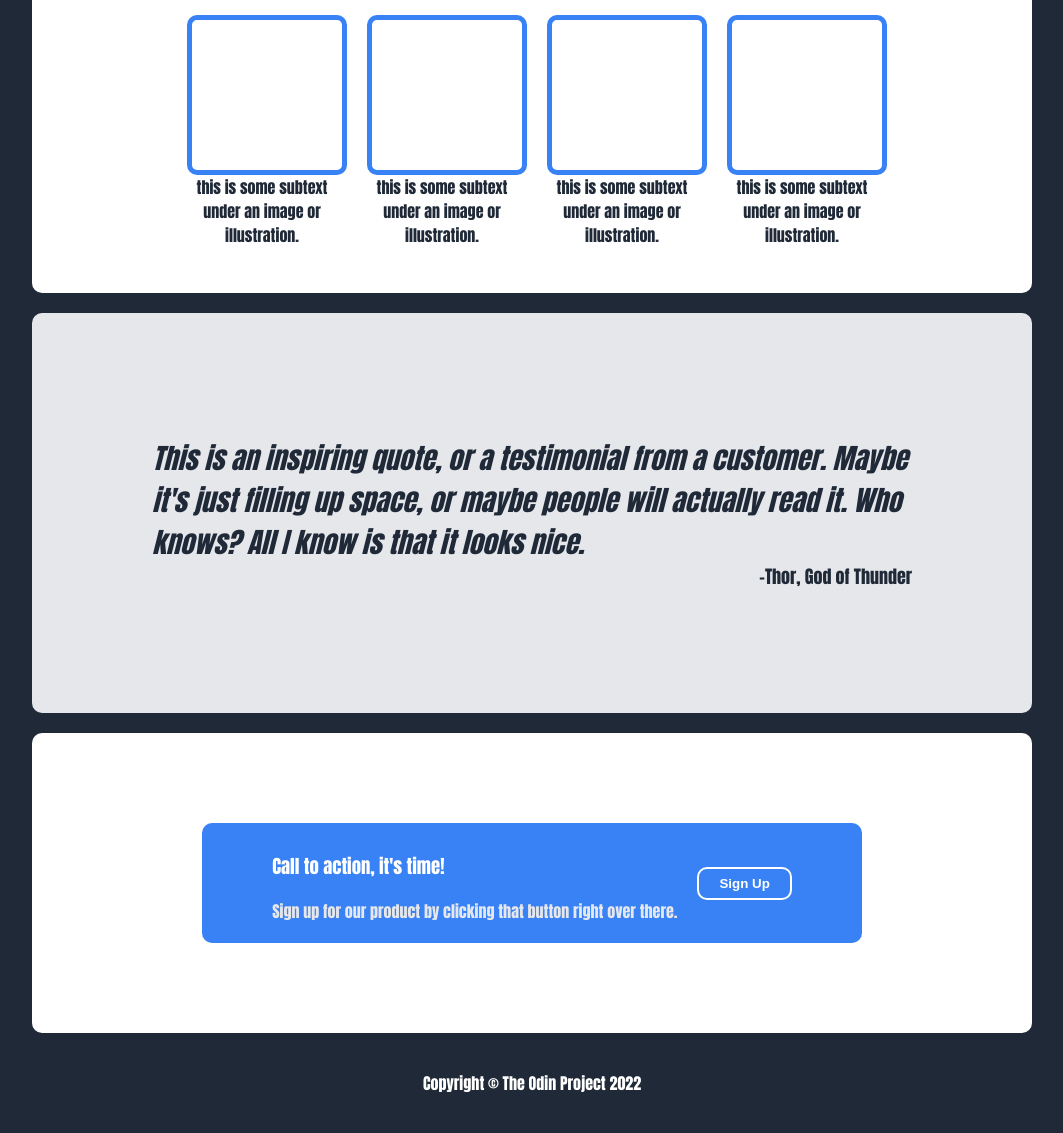
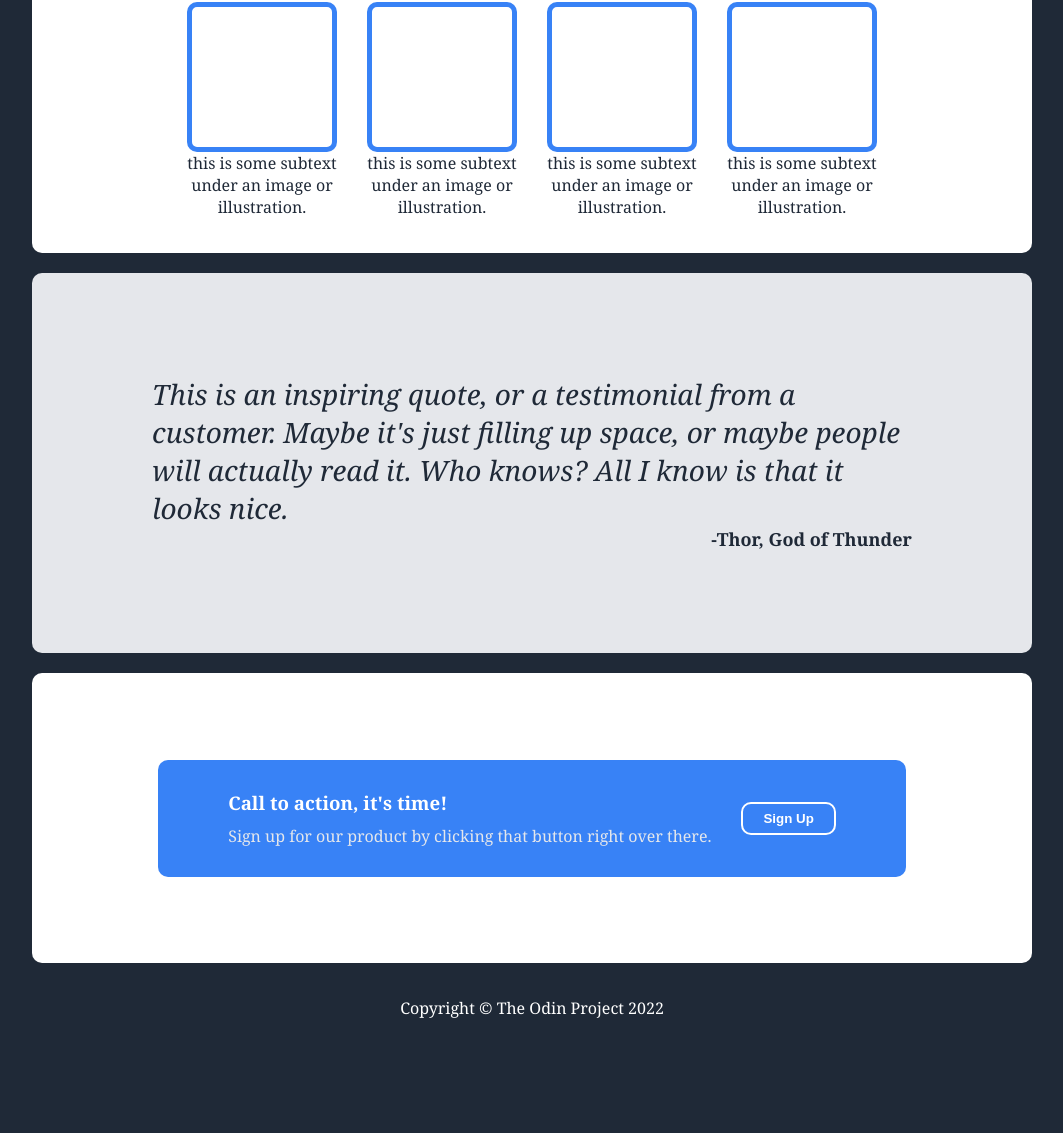
Before and after one commit to MellowedPneuma/landing-page, a plain HTML site: page index.html in a window 1280 px wide. Shown: the part 507-1640 px from the top of the page, without its empty margins (108-1171 px from the left). After the commit the page ends 1560 px from the top, so only its background shows below. Drawn offline with Linux system fonts and the light colour scheme.

Commit message:
Make some minor changes such as alignment and font types

```diff
--- a/styles.css
+++ b/styles.css
@@ -7,7 +7,7 @@
 body {
     max-width: 1000px;
     margin: 0 auto;
-    font-family: Impact, Haettenschweiler, 'Arial Narrow Bold', sans-serif;
+    font-family: Georgia, 'Times New Roman', Times, serif;
     color: white;
     background: #1F2937;
 }
@@ -29,7 +29,7 @@ body {
 }
 
 .nav-header {
-    height: 400px;
+    height: 380px;
 }
 
 /*Navbar*/
@@ -44,6 +44,7 @@ body {
 a {
     text-decoration: none;
     color: white;
+    transition-duration: 0.4s;
 }
 
 a:hover {
@@ -54,7 +55,7 @@ a:hover {
     display: flex;
     justify-content: space-between;
     align-items: center;
-    margin-bottom: 50px;
+    margin-bottom: 60px;
 }
 
 .navbar .logo {
@@ -95,7 +96,7 @@ a:hover {
 /*Informations*/
 
 .info {
-    height: 400px;
+    height: 380px;
     color: #1F2937;
     background: white;
     margin-bottom: 20px;
@@ -109,12 +110,12 @@ a:hover {
     font-size: 32px;
     font-weight: bold;
     text-align: center;
-    margin-top: 0;
+    margin: 0 0 50px;
 }
 
 .box .image {
-    width: 150px;
-    height: 150px;
+    width: 140px;
+    height: 140px;
     border: 5px solid #3882F6;
     border-radius: 10px;
 }
@@ -133,7 +134,7 @@ a:hover {
 /*Quote*/
 
 .quote {
-    height: 400px;
+    height: 380px;
     color: #1F2937;
     background: #E5E7EB;
     display: flex;
@@ -162,7 +163,7 @@ a:hover {
 /*Sign Up*/
 
 .sign-up {
-    height: 300px;
+    height: 290px;
     background: white;
     display: flex;
     justify-content: center;
@@ -173,10 +174,14 @@ a:hover {
     display: flex;
     justify-content: center;
     align-items: center;
-    gap: 20px;
+    gap: 30px;
     background: #3882F6;
-    padding: 10px 70px;
+    padding: 20px 70px;
     border-radius: 10px;
+}
+
+.sign-up h3 {
+    margin: 10px 0;
 }
 
 .sign-up button {
@@ -196,7 +201,7 @@ a:hover {
 /*Footer*/
 
 footer {
-    height: 100px;
+    height: 90px;
     display: flex;
     justify-content: center;
     align-items: center;
```
